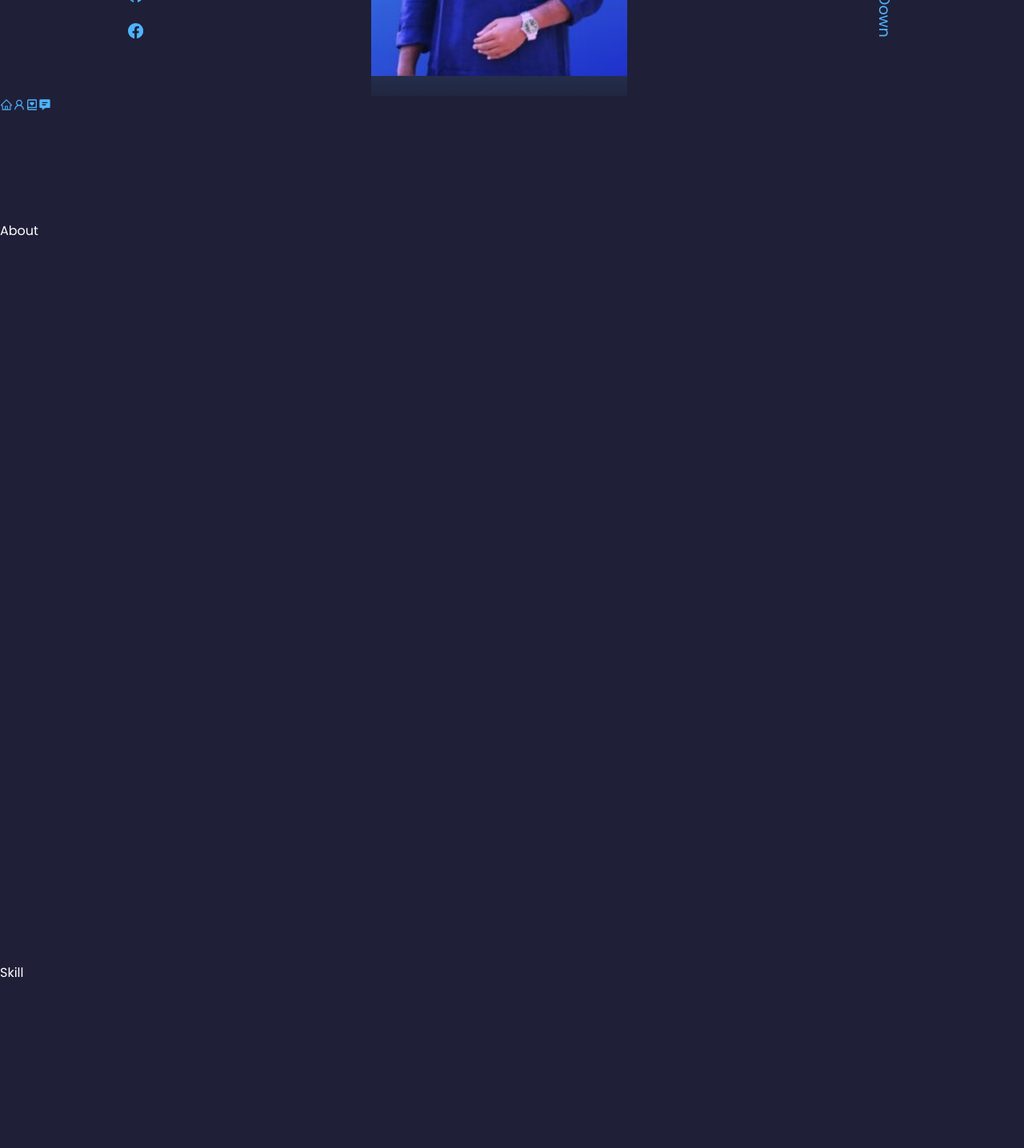
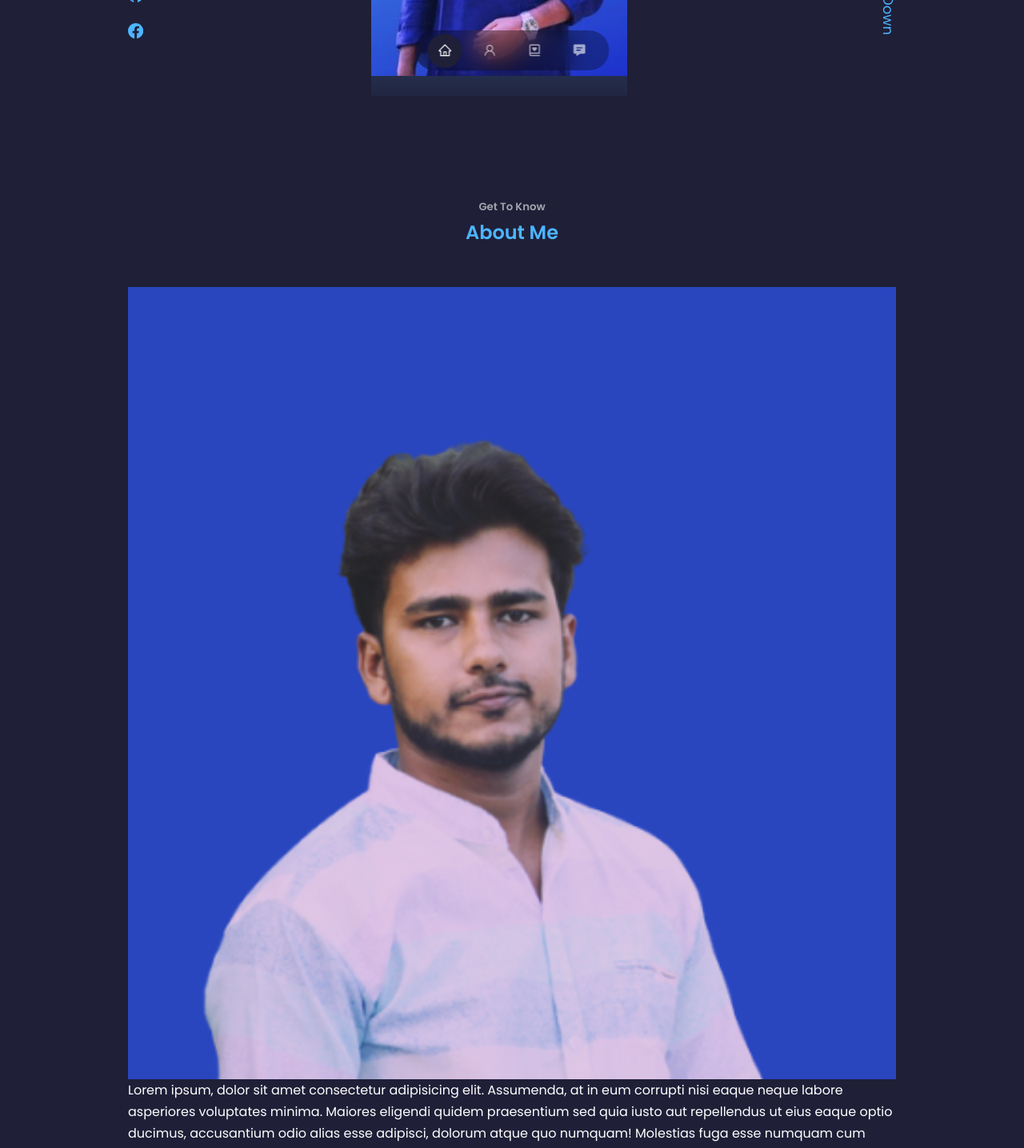
Before and after one commit to Mahadibappi/portfolio., a React (Create React App) app: page / in a window 1280 px wide. Shown: the part 680-2116 px from the top of the page at 80% size. Built offline with nearby package versions, Linux system fonts and the light colour scheme.

Commit message:
about section added

```diff
--- a/src/about/About.jsx
+++ b/src/about/About.jsx
@@ -1,7 +1,34 @@
 import React from "react";
+import "./about.css";
+import profile from "../assets/profile-2.png";
 
 const About = () => {
-  return <section id="about">About</section>;
+  return (
+    <section id="about">
+      <h5>Get To Know</h5>
+      <h2>About Me</h2>
+      <div className="container about_container">
+        <div className="about_me">
+          <div className="about_image">
+            <img src={profile} alt="" />
+          </div>
+        </div>
+        <div className="about_content">
+          <article>
+            Lorem ipsum, dolor sit amet consectetur adipisicing elit. Assumenda,
+            at in eum corrupti nisi eaque neque labore asperiores voluptates
+            minima. Maiores eligendi quidem praesentium sed quia iusto aut
+            repellendus ut eius eaque optio ducimus, accusantium odio alias esse
+            adipisci, dolorum atque quo numquam! Molestias fuga esse numquam cum
+            dolores. Atque!
+          </article>
+          <a href="#contact" className="btn btn-primary">
+            Let's Talk
+          </a>
+        </div>
+      </div>
+    </section>
+  );
 };
 
 export default About;
--- a/src/header/header.css
+++ b/src/header/header.css
@@ -44,7 +44,7 @@ header {
   right: -2.5rem;
   bottom: 7rem;
   font-weight: 400;
-  font-size: 1.2rem;
+  font-size: 1.1rem;
   transform: rotate(90deg);
   -webkit-transform: rotate(90deg);
   -moz-transform: rotate(90deg);
--- a/src/nav/Nav.jsx
+++ b/src/nav/Nav.jsx
@@ -1,25 +1,43 @@
-import React from "react";
+import React, { useState } from "react";
 import "./nav.css";
 import { AiOutlineHome } from "react-icons/ai";
 import { AiOutlineUser } from "react-icons/ai";
 import { BiBookHeart } from "react-icons/bi";
 import { BiSolidMessageDetail } from "react-icons/bi";
 const Nav = () => {
+  const [active, setActive] = useState("#");
   return (
-    <div>
-      <a href="#">
+    /* eslint-disable jsx-a11y/anchor-is-valid */
+    <nav>
+      <a
+        href="#"
+        onClick={() => setActive("#")}
+        className={active === "#" ? "active" : " "}
+      >
         <AiOutlineHome />
       </a>
-      <a href="#about">
+      <a
+        href="#about"
+        onClick={() => setActive("#about")}
+        className={active === "#about" ? "active" : " "}
+      >
         <AiOutlineUser />
       </a>
-      <a href="#skills">
+      <a
+        href="#skills"
+        onClick={() => setActive("#skills")}
+        className={active === "#skills" ? "active" : " "}
+      >
         <BiBookHeart />
       </a>
-      <a href="#contact">
+      <a
+        href="#contact"
+        onClick={() => setActive("#contact")}
+        className={active === "#contact" ? "active" : " "}
+      >
         <BiSolidMessageDetail />
       </a>
-    </div>
+    </nav>
   );
 };
 
--- a/src/nav/nav.css
+++ b/src/nav/nav.css
@@ -0,0 +1,36 @@
+nav {
+  background: rgba(0, 0, 0, 0.3);
+  width: max-content;
+  display: block;
+  padding: 0.2rem 1rem;
+  z-index: 2;
+  position: fixed;
+  left: 50%;
+  transform: translateX(-50%);
+  bottom: 2rem;
+  display: flex;
+  gap: 0.8rem;
+  border-radius: 3rem;
+  backdrop-filter: blur(15px);
+}
+
+nav a {
+  background: transparent;
+  padding: 0.8rem;
+  border-radius: 50%;
+  display: flex;
+  color: var(--color-light);
+  font-size: 1.1rem;
+  -webkit-border-radius: 50%;
+  -moz-border-radius: 50%;
+  -ms-border-radius: 50%;
+  -o-border-radius: 50%;
+}
+nav a:hover {
+  background: rgba(0, 0, 0, 0.3);
+}
+
+nav a.active {
+  background: var(--color-bg);
+  color: var(--color-white);
+}
```
Also changed, not shown: src/assets/profile-2.png.
